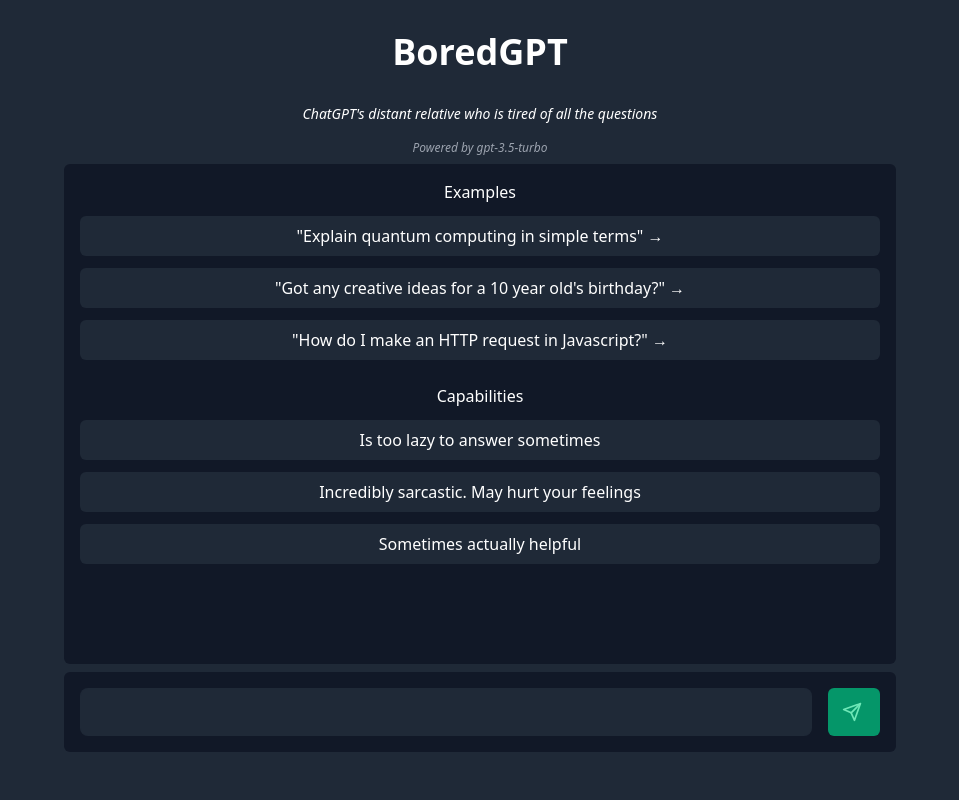
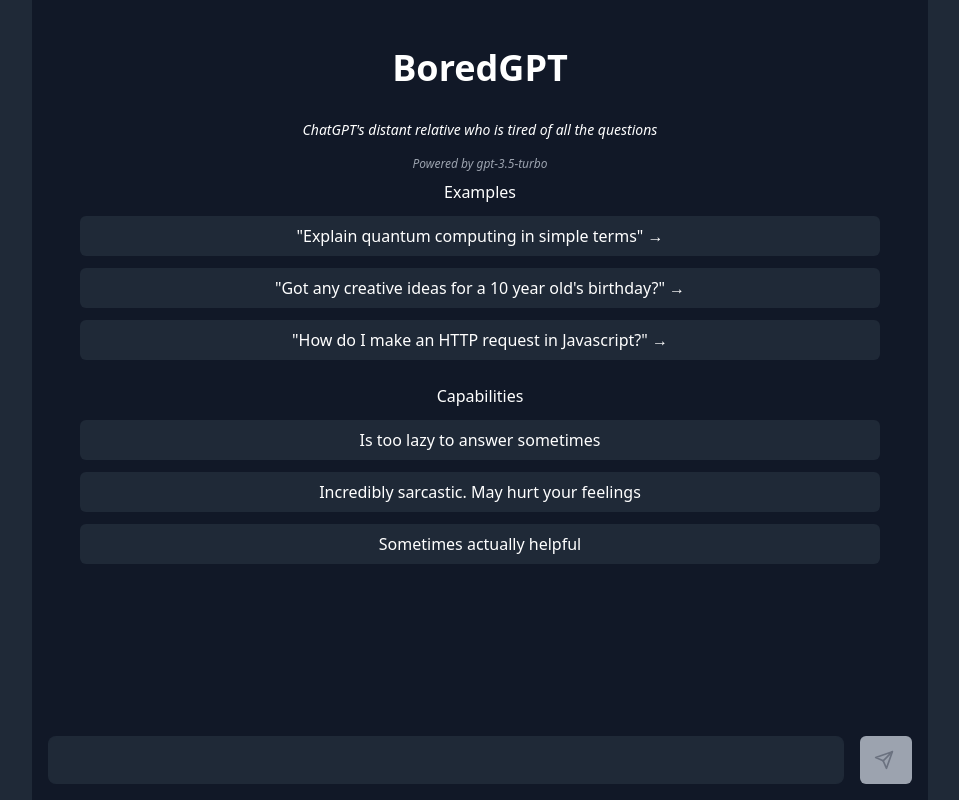
Before and after one commit to Chris9soul/boredGPT, a SvelteKit app: page / in a window 1280 px wide. Shown: the whole page, without its empty margins (160-1119 px from the left). Built offline with nearby package versions, Linux system fonts and the light colour scheme.

Commit message:
UI/UX changes

```diff
--- a/src/routes/+layout.svelte
+++ b/src/routes/+layout.svelte
@@ -6,6 +6,6 @@
 	<title>BoredGPT | by Chris</title>
 </svelte:head>
 
-<div class="bg-gray-800 flex flex-col items-center max-w-4xl mx-auto">
+<div class="bg-gray-800 flex flex-col items-center max-w-4xl h-full mx-auto relative">
 	<slot />
 </div>
--- a/src/routes/+page.svelte
+++ b/src/routes/+page.svelte
@@ -66,15 +66,15 @@
 	}
 </script>
 
-<div class="flex flex-col pt-8 w-full px-2 items-center gap-2 sm:px-8 ">
+<div class="flex flex-col pt-8 h-full w-full px-2 bg-gray-900 items-center gap-2 sm:px-8 ">
+	<div bind:this={messagesWindow} class="h-full w-full rounded-md sm:p-4 pb-20 overflow-y-auto flex flex-col gap-4">
+		<div class="flex flex-col gap-2">
+			{#if chatMessages.length === 0}
 				<div class="flex flex-col items-center text-center">
 					<h1 class="text-4xl font-semibold w-full text-center mb-8">BoredGPT</h1>
 					<p class="text-sm italic mb-4">ChatGPT's distant relative who is tired of all the questions</p>
 					<p class="text-xs italic text-gray-400">Powered by gpt-3.5-turbo</p>
 				</div>
-	<div bind:this={messagesWindow} class="h-[500px] w-full bg-gray-900 rounded-md sm:p-4 p-2 overflow-y-auto flex flex-col gap-4">
-		<div class="flex flex-col gap-2">
-			{#if chatMessages.length === 0}
 				<div class="flex flex-col items-center gap-3">
 					<p>Examples</p>
 					<ExamplePrompt text="Explain quantum computing in simple terms"/>
@@ -99,19 +99,29 @@
 			{/if}
 		</div>
 	</div>
+	<div class="absolute bottom-0 w-full p-4 bg-gradient-to-t from-gray-900 via-gray-900">
 		<form
-	class="flex w-full rounded-md gap-4 bg-gray-900 p-4"
+		class="flex w-full rounded-md gap-4"
 		on:submit|preventDefault={() => {
 			handleSubmit()
 		}}
 		>
 		<input type="text" class="input input-bordered w-full bg-gray-800" bind:value={$query} />
 		<!-- <button type="submit" class="btn btn-accent"> Send </button> -->
-	<button class="p-1 w-14 flex-auto flex justify-center items-center rounded-md text-emerald-300 hover:text-white bg-emerald-600 hover:bg-emerald-700 transition-colors">
+		<button class="p-1 w-14 flex-auto flex justify-center items-center rounded-md relative text-emerald-300 hover:text-white bg-emerald-600 hover:bg-emerald-700 transition-colors disabled:bg-gray-400 disabled:text-gray-500 {loading || ($query === '') ? 'cursor-not-allowed' : ''}" disabled={loading || ($query === '') ? true : false}>
+			{#if loading}
+				<svg style="margin: auto; background: rgba(0, 0, 0, 0); display: block;" class="h-5 w-5" height="1.25em" width="1.25em" viewBox="0 0 100 100" preserveAspectRatio="xMidYMid" xmlns="http://www.w3.org/2000/svg" xmlns:xlink="http://www.w3.org/1999/xlink">
+					<circle cx="50" cy="50" fill="none" stroke="#ffffff" stroke-width="6" r="28" stroke-dasharray="131.94689145077132 45.982297150257104">
+						<animateTransform attributeName="transform" type="rotate" repeatCount="indefinite" dur="2s" values="0 50 50;360 50 50" keyTimes="0;1"></animateTransform>
+					</circle>
+				</svg>
+			{:else}
 			<svg stroke="currentColor" fill="none" stroke-width="2" viewBox="0 0 24 24" stroke-linecap="round" stroke-linejoin="round" class="h-5 w-5 mr-1" height="1.25em" width="1.25em" xmlns="http://www.w3.org/2000/svg">
 				<line x1="22" y1="2" x2="11" y2="13"></line>
 				<polygon points="22 2 15 22 11 13 2 9 22 2"></polygon>
 			</svg>
+			{/if}
 		</button>
 		</form>
 	</div>
+</div>
```
Lines whose indentation alone changed are shown as unchanged.
